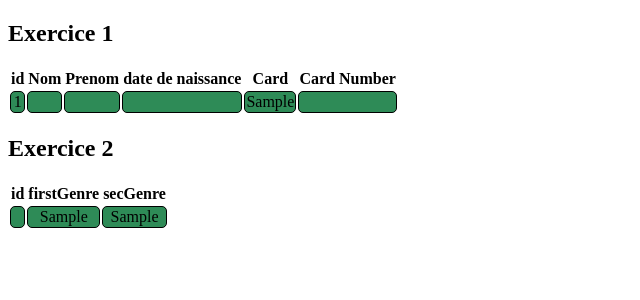
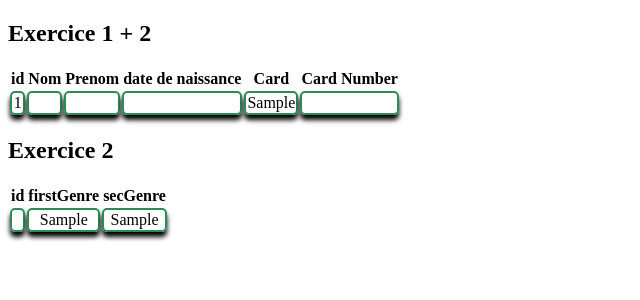
Before and after one commit to Darell82/PDOpower, a PHP site: page / in a window 1280 px wide. Shown: the top 300 px of the page, without its empty margins (0-640 px from the left). Run offline with PHP 8.4, Linux system fonts and the light colour scheme; tables that the repository leaves empty or names only in its code hold one stand-in row (values such as "Sample post"); data that the repository does not hold is empty.

Commit message:
EXERCICE 3 LES 20 PREMIER

```diff
--- a/index.php
+++ b/index.php
@@ -2,13 +2,14 @@
     $pdo = new PDO('mysql:host=localhost;dbname=colyseum;charset=utf8','root','');
     $pdo->setAttribute(PDO::ATTR_ERRMODE, PDO::ERRMODE_EXCEPTION);
     $pdo->setAttribute(PDO::ATTR_DEFAULT_FETCH_MODE,PDO::FETCH_OBJ);
-    $statement = $pdo->query('SELECT * FROM clients');
+    $statement = $pdo->query('SELECT * FROM clients LIMIT 20');
     $resultatExo1 = $statement->fetchAll();
 
     $statement = $pdo->query("
     	SELECT type, genres.genre AS firstGenre, secGenres.genre AS secGenre
     	FROM showTypes, genres, genres AS secGenres
     	WHERE showTypes.id = genres.showTypesId AND showTypes.id = secGenres.showTypesId
+    	ORDER BY genres.id
     	");
     $resultatExo2 = $statement->fetchAll();
 
@@ -23,7 +24,7 @@
     <title>Test pdo</title>
 </head>
 <body>
-    <h2>Exercice 1</h2>
+    <h2>Exercice 1 + 2</h2>
     	<table>
 	    	<thead>
 		    	<tr>
@@ -75,4 +76,5 @@
     	</table>
 
 
+
 </body>
--- a/style/css/style.css
+++ b/style/css/style.css
@@ -1,6 +1,7 @@
 table tr td {
-  border: 1px solid black;
+  border: 2px solid black;
   color: black;
-  background-color: #2E8B57;
+  border-color: #2E8B57;
   border-radius: 5px;
-  text-align: center; }
+  text-align: center;
+  box-shadow: 0 5px 5px 0; }
--- a/style/sass/style.scss
+++ b/style/sass/style.scss
@@ -3,9 +3,11 @@ body{
 }
 
 table tr td{
-	border:1px solid black;
+
+	border:2px solid black;
 	color: black;
-	background-color: #2E8B57;
+	border-color: #2E8B57;
 	border-radius: 5px;
 	text-align: center;
+	box-shadow: 0 5px 5px 0;
 }
```
